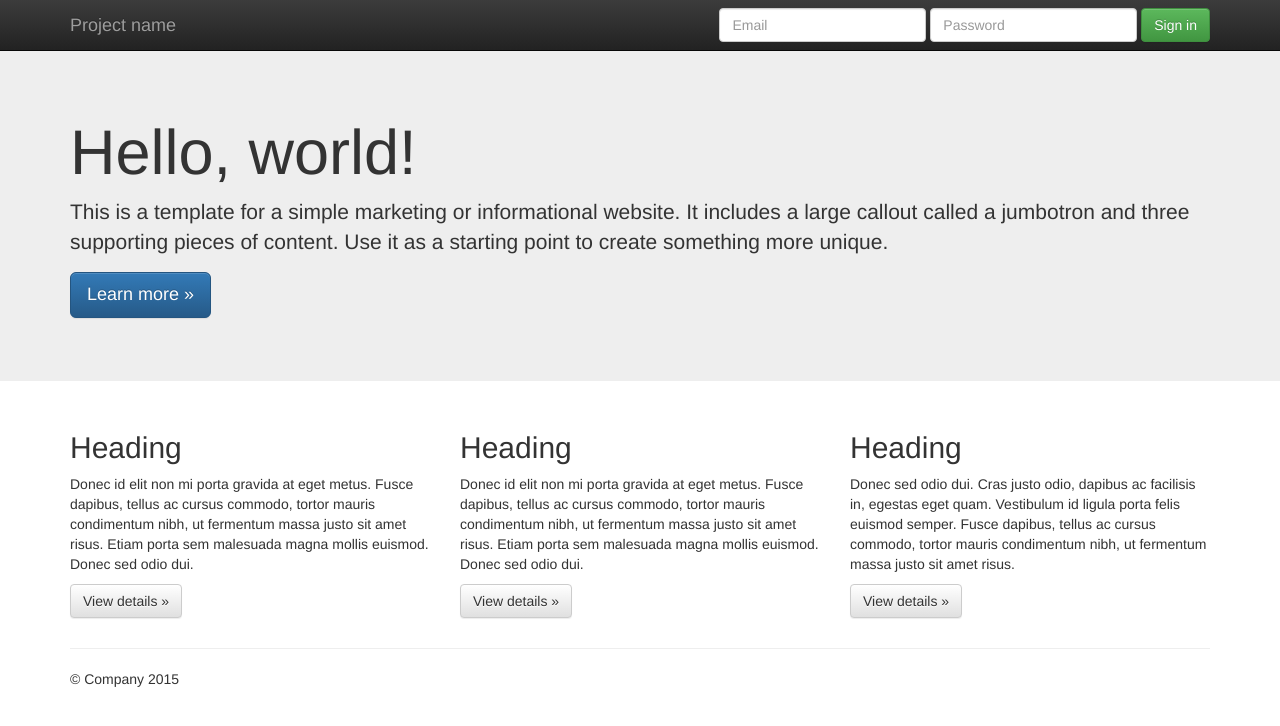
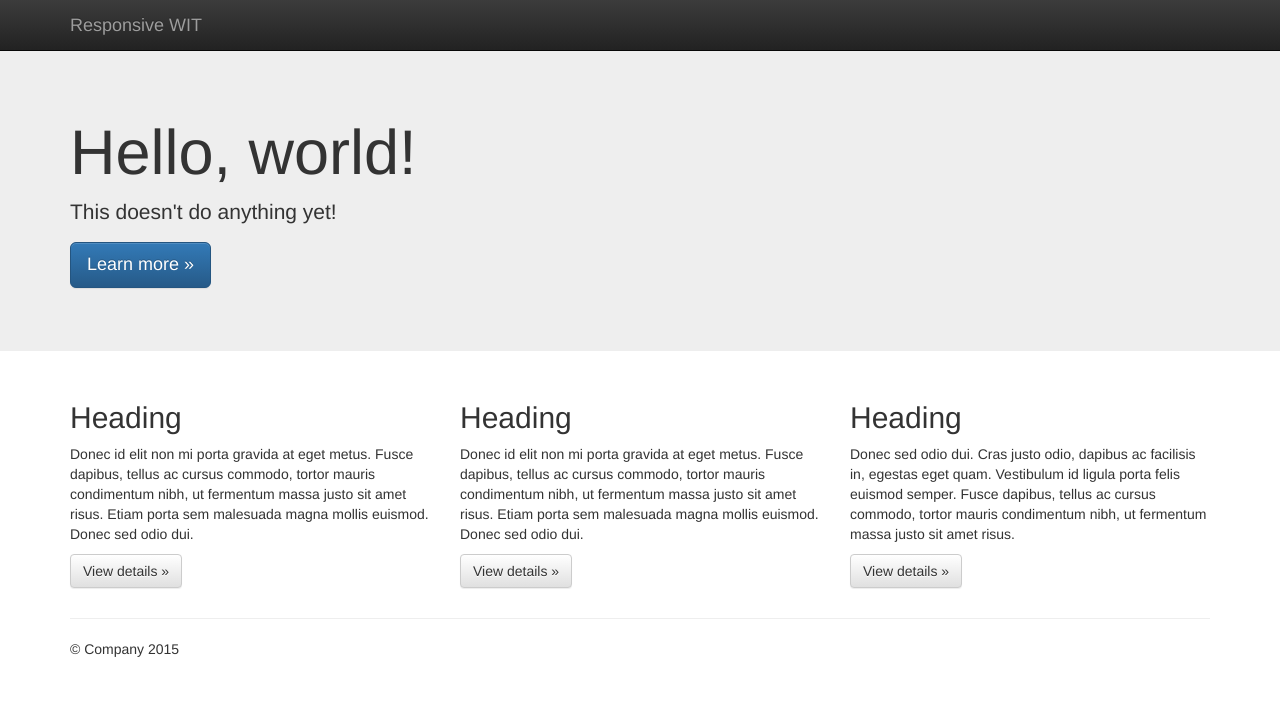
Before and after one commit to vtbassmatt/responsivewit, a plain HTML site: page web/index.html in a window 1280 px wide. Drawn offline with nearby package versions, Linux system fonts and the light colour scheme.

Commit message:
couple of content changes to index. remove Google Analytics. ignore VS Code files.

```diff
--- a/web/index.html
+++ b/web/index.html
@@ -36,19 +36,8 @@
             <span class="icon-bar"></span>
             <span class="icon-bar"></span>
           </button>
-          <a class="navbar-brand" href="#">Project name</a>
+          <a class="navbar-brand" href="#">Responsive WIT</a>
         </div>
-        <div id="navbar" class="navbar-collapse collapse">
-          <form class="navbar-form navbar-right" role="form">
-            <div class="form-group">
-              <input type="text" placeholder="Email" class="form-control">
-            </div>
-            <div class="form-group">
-              <input type="password" placeholder="Password" class="form-control">
-            </div>
-            <button type="submit" class="btn btn-success">Sign in</button>
-          </form>
-        </div><!--/.navbar-collapse -->
       </div>
     </nav>
 
@@ -56,7 +45,7 @@
     <div class="jumbotron">
       <div class="container">
         <h1>Hello, world!</h1>
-        <p>This is a template for a simple marketing or informational website. It includes a large callout called a jumbotron and three supporting pieces of content. Use it as a starting point to create something more unique.</p>
+        <p>This doesn't do anything yet!</p>
         <p><a class="btn btn-primary btn-lg" href="#" role="button">Learn more &raquo;</a></p>
       </div>
     </div>
@@ -93,14 +82,5 @@
 
         <script src="js/main.js"></script>
 
-        <!-- Google Analytics: change UA-XXXXX-X to be your site's ID. -->
-        <script>
-            (function(b,o,i,l,e,r){b.GoogleAnalyticsObject=l;b[l]||(b[l]=
-            function(){(b[l].q=b[l].q||[]).push(arguments)});b[l].l=+new Date;
-            e=o.createElement(i);r=o.getElementsByTagName(i)[0];
-            e.src='//www.google-analytics.com/analytics.js';
-            r.parentNode.insertBefore(e,r)}(window,document,'script','ga'));
-            ga('create','UA-XXXXX-X','auto');ga('send','pageview');
-        </script>
     </body>
 </html>
```
Also changed, not shown: 1 other file.
